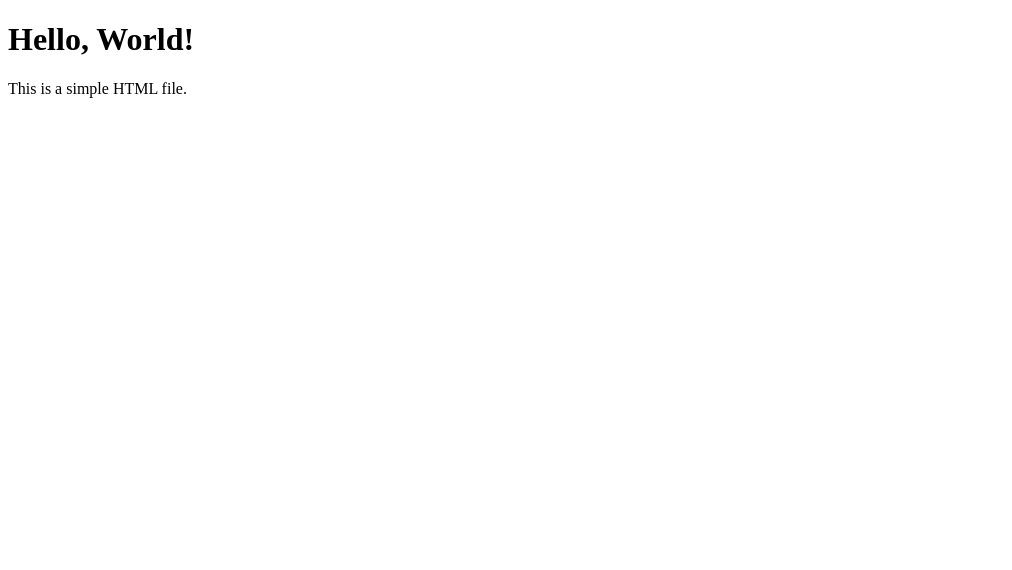
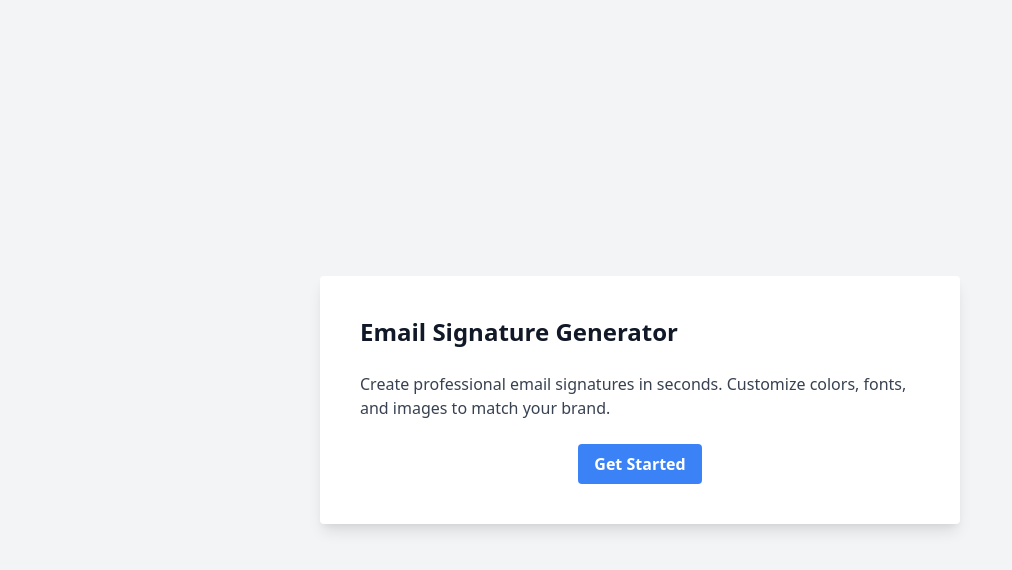
Before and after one commit to MorganKryze/Emails-Signature-Generator-Website, a Django app: page / in a window 1280 px wide. Shown: the top 570 px of the page, without its empty margins (0-1012 px from the left). Run offline with Django 4.2, Linux system fonts and the light colour scheme.

Commit message:
🌟 add style

```diff
--- a/generator/templates/index.html
+++ b/generator/templates/index.html
@@ -1,10 +1,20 @@
 <!DOCTYPE html>
-<html>
+<html lang="en">
 <head>
-    <title>My Simple HTML File</title>
+    <meta charset="UTF-8">
+    <meta name="viewport" content="width=device-width, initial-scale=1.0">
+    <title>Email Signature Generator</title>
+    <link href="https://cdn.jsdelivr.net/npm/tailwindcss@2.2.16/dist/tailwind.min.css" rel="stylesheet">
 </head>
-<body>
-    <h1>Hello, World!</h1>
-    <p>This is a simple HTML file.</p>
+<body class="bg-gray-100 flex items-center justify-center h-screen">
+    <div class="bg-white p-10 rounded shadow-lg w-1/2">
+        <h2 class="text-2xl font-bold mb-6 text-gray-900">Email Signature Generator</h2>
+        <p class="text-gray-700 mb-6">Create professional email signatures in seconds. Customize colors, fonts, and images to match your brand.</p>
+        <div class="flex justify-center">
+            <button class="bg-blue-500 hover:bg-blue-700 text-white font-bold py-2 px-4 rounded focus:outline-none focus:shadow-outline" type="button">
+                Get Started
+            </button>
+        </div>
+    </div>
 </body>
 </html>
```
